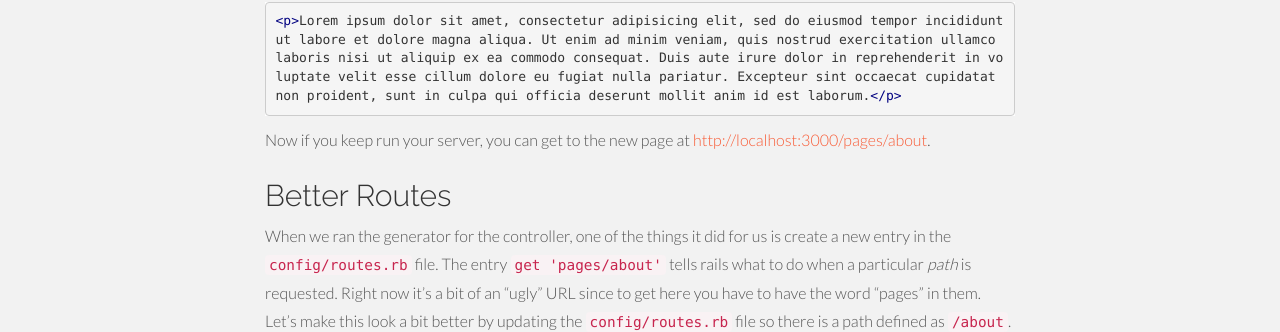
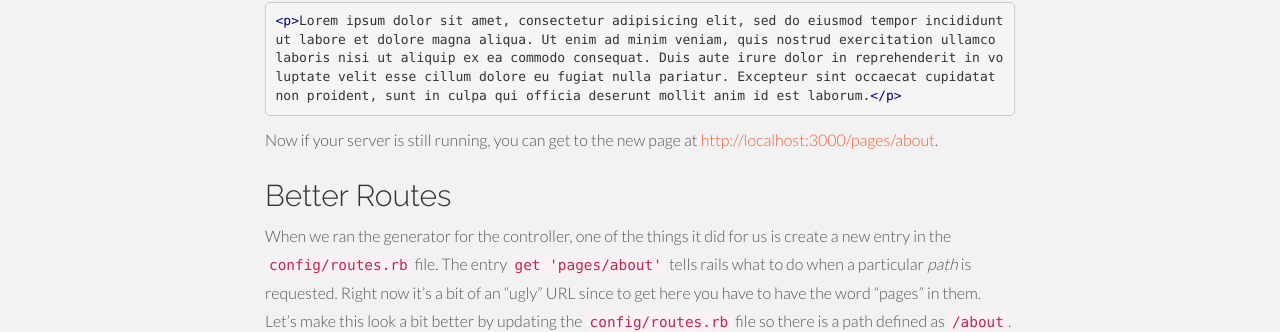
Before and after one commit to humanitiesprogramming/humanitiesprogramming.github.io, a Jekyll site: the page built from exercise-rails5.md, in a window 1280 px wide and 900 px high, scrolled down 1684 px. Shown: the part 130-462 px from the top of the window. Built offline with Jekyll 4.4.1, drawn with Linux system fonts in a browser that asks for light colours; nearby versions of some CDN libraries.

Commit message:
Change one line for clarity

```diff
--- a/exercise-rails5.md
+++ b/exercise-rails5.md
@@ -91,7 +91,7 @@ element.
 <p>Lorem ipsum dolor sit amet, consectetur adipisicing elit, sed do eiusmod tempor incididunt ut labore et dolore magna aliqua. Ut enim ad minim veniam, quis nostrud exercitation ullamco laboris nisi ut aliquip ex ea commodo consequat. Duis aute irure dolor in reprehenderit in voluptate velit esse cillum dolore eu fugiat nulla pariatur. Excepteur sint occaecat cupidatat non proident, sunt in culpa qui officia deserunt mollit anim id est laborum.</p>
 {% endhighlight %}
 
-Now if you keep run your server, you can get to the new page at
+Now if your server is still running, you can get to the new page at
 [http://localhost:3000/pages/about](http://localhost:3000/pages/about).
 
 ## Better Routes
```
